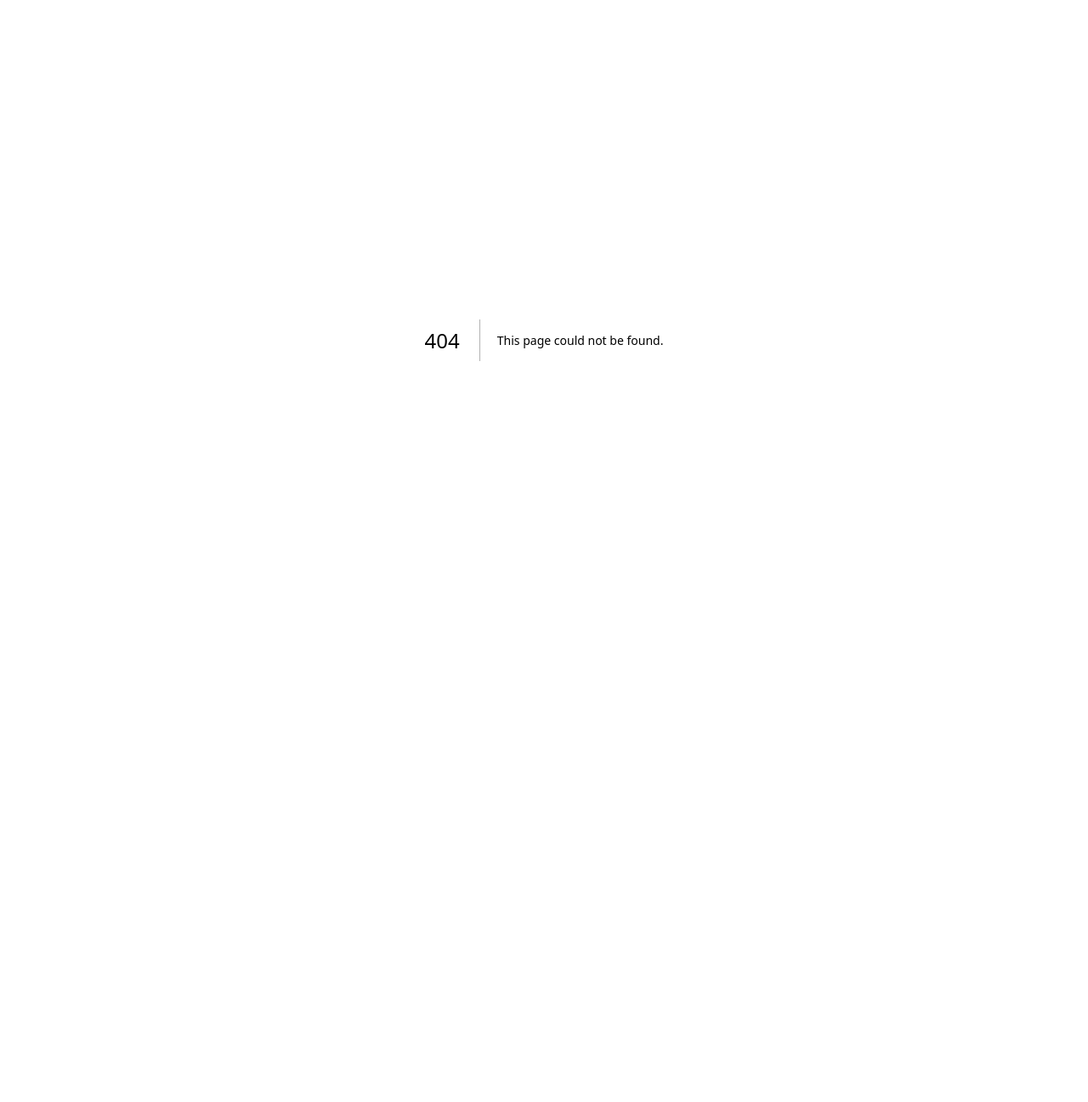
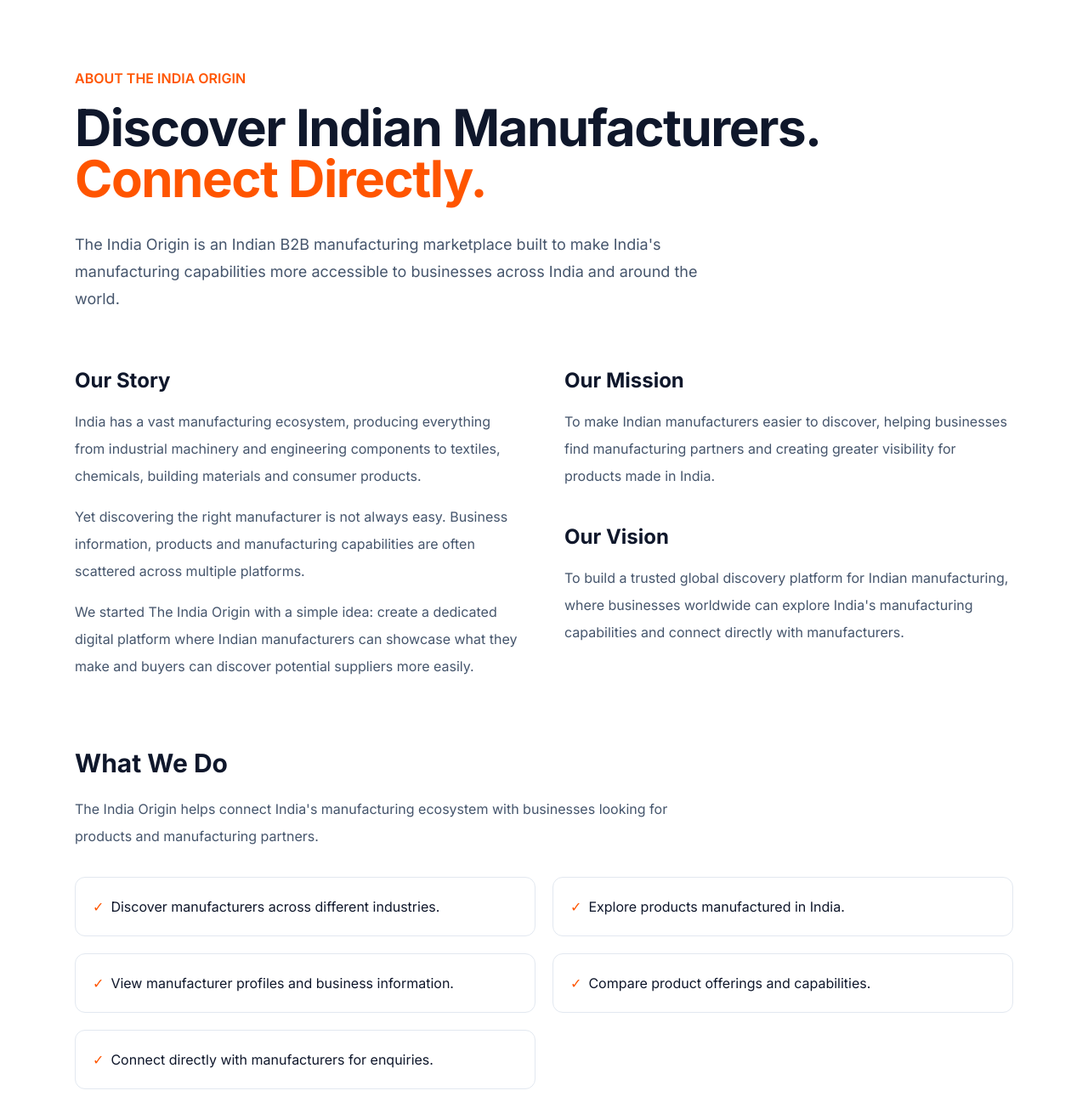
Before and after one commit to meetbx/indiaorigin, a Next.js app: page /about-us in a window 1280 px wide. Before the commit this address had no page. Shown: the top 1297 px of the page at 85% size. Before the commit the page ends 800 px from the top, so only its background shows below. Built offline with nearby package versions, Linux system fonts and the light colour scheme.

Commit message:
about us

```diff
--- /dev/null
+++ b/src/app/about-us/page.tsx
@@ -0,0 +1,177 @@
+
+import type { Metadata } from "next";
+
+export const metadata: Metadata = {
+  title:
+    "About The India Origin – Connecting Indian Manufacturers with Buyers",
+  description:
+    "Discover The India Origin, an Indian B2B manufacturing marketplace connecting manufacturers, suppliers and buyers across India and global markets.",
+  alternates: {
+    canonical: "https://www.theindiaorigin.com/about-us",
+  },
+  openGraph: {
+    title: "About The India Origin",
+    description:
+      "Discover Indian manufacturers and connect directly with suppliers through The India Origin.",
+    url: "https://www.theindiaorigin.com/about-us",
+    siteName: "The India Origin",
+    type: "website",
+  },
+};
+
+
+const organizationSchema = {
+  "@context": "https://schema.org",
+  "@type": "Organization",
+  "@id": "https://www.theindiaorigin.com/#organization",
+  "name": "The India Origin",
+  "alternateName": [
+    "The India Origin Marketplace",
+    "theindiaorigin.com"
+  ],
+  "url": "https://www.theindiaorigin.com/",
+  "logo": {
+    "@type": "ImageObject",
+    "url": "https://www.theindiaorigin.com/_next/image?url=%2Fimages%2Findiaorigin-logo.png&w=640&q=75"
+  },
+  "description":
+    "The India Origin is an Indian B2B manufacturing marketplace connecting manufacturers, suppliers and buyers across India and international markets.",
+  "knowsAbout": [
+    "Indian Manufacturing",
+    "B2B Marketplace",
+    "Indian Manufacturers",
+    "Industrial Products",
+    "Product Sourcing",
+    "Manufacturing Suppliers"
+  ]
+};
+
+
+export default function AboutUsPage() {
+  return (
+    <>
+      <script
+        type="application/ld+json"
+        dangerouslySetInnerHTML={{
+          __html: JSON.stringify(organizationSchema)
+            .replace(/</g, "\\u003c"),
+        }}
+      />
+
+      <main className="min-h-screen bg-white text-slate-900">
+        <section className="mx-auto max-w-6xl px-6 py-20">
+          <p className="mb-4 font-semibold text-[#FF5500]">
+            ABOUT THE INDIA ORIGIN
+          </p>
+
+          <h1 className="max-w-4xl text-4xl font-bold tracking-tight md:text-6xl">
+            Discover Indian Manufacturers.
+            <span className="text-[#FF5500]">
+              {" "}Connect Directly.
+            </span>
+          </h1>
+
+          <p className="mt-8 max-w-3xl text-lg leading-8 text-slate-600">
+            The India Origin is an Indian B2B manufacturing
+            marketplace built to make India's manufacturing
+            capabilities more accessible to businesses across
+            India and around the world.
+          </p>
+
+          <div className="mt-16 grid gap-12 md:grid-cols-2">
+            <div>
+              <h2 className="text-2xl font-bold">Our Story</h2>
+              <p className="mt-4 leading-8 text-slate-600">
+                India has a vast manufacturing ecosystem,
+                producing everything from industrial machinery
+                and engineering components to textiles, chemicals,
+                building materials and consumer products.
+              </p>
+              <p className="mt-4 leading-8 text-slate-600">
+                Yet discovering the right manufacturer is not
+                always easy. Business information, products and
+                manufacturing capabilities are often scattered
+                across multiple platforms.
+              </p>
+              <p className="mt-4 leading-8 text-slate-600">
+                We started The India Origin with a simple idea:
+                create a dedicated digital platform where Indian
+                manufacturers can showcase what they make and
+                buyers can discover potential suppliers more easily.
+              </p>
+            </div>
+
+            <div>
+              <h2 className="text-2xl font-bold">Our Mission</h2>
+              <p className="mt-4 leading-8 text-slate-600">
+                To make Indian manufacturers easier to discover,
+                helping businesses find manufacturing partners
+                and creating greater visibility for products
+                made in India.
+              </p>
+
+              <h2 className="mt-10 text-2xl font-bold">
+                Our Vision
+              </h2>
+              <p className="mt-4 leading-8 text-slate-600">
+                To build a trusted global discovery platform
+                for Indian manufacturing, where businesses
+                worldwide can explore India's manufacturing
+                capabilities and connect directly with manufacturers.
+              </p>
+            </div>
+          </div>
+
+          <section className="mt-20">
+            <h2 className="text-3xl font-bold">What We Do</h2>
+            <p className="mt-5 max-w-3xl leading-8 text-slate-600">
+              The India Origin helps connect India's manufacturing
+              ecosystem with businesses looking for products
+              and manufacturing partners.
+            </p>
+
+            <ul className="mt-8 grid gap-5 sm:grid-cols-2">
+              {[
+                "Discover manufacturers across different industries.",
+                "Explore products manufactured in India.",
+                "View manufacturer profiles and business information.",
+                "Compare product offerings and capabilities.",
+                "Connect directly with manufacturers for enquiries."
+              ].map((item) => (
+                <li
+                  key={item}
+                  className="rounded-xl border border-slate-200 p-5 leading-7"
+                >
+                  <span className="mr-2 text-[#FF5500]">✓</span>
+                  {item}
+                </li>
+              ))}
+            </ul>
+          </section>
+
+          <section className="mt-20 rounded-2xl bg-slate-50 p-8 md:p-12">
+            <h2 className="text-3xl font-bold">
+              Be Part of India's Manufacturing Story
+            </h2>
+            <p className="mt-5 max-w-2xl leading-8 text-slate-600">
+              Whether you are a manufacturer looking to expand
+              your reach or a buyer searching for manufacturing
+              partners, The India Origin welcomes you.
+            </p>
+
+            <p className="mt-8 text-xl font-semibold text-[#FF5500]">
+              Rooted in India. Ready for the World.
+            </p>
+
+            <a
+              href="/"
+              className="mt-8 inline-flex rounded-lg bg-[#FF5500] px-7 py-3 font-semibold text-white hover:bg-orange-600"
+            >
+              Explore Manufacturers
+            </a>
+          </section>
+        </section>
+      </main>
+    </>
+  );
+}
--- a/src/app/page.tsx
+++ b/src/app/page.tsx
@@ -4,6 +4,49 @@ import type { Product } from "@/types/marketplace";
 import HomePageClient from "./HomePageClient";
 
 export const revalidate = 60;
+
+
+
+const structuredData = [
+  {
+    "@context": "https://schema.org",
+    "@type": "Organization",
+    "@id": "https://www.theindiaorigin.com/#organization",
+    "name": "The India Origin",
+    "alternateName": [
+      "The India Origin Marketplace",
+      "theindiaorigin.com"
+    ],
+    "url": "https://www.theindiaorigin.com/",
+    "logo": {
+      "@type": "ImageObject",
+      "url": "https://www.theindiaorigin.com/_next/image?url=%2Fimages%2Findiaorigin-logo.png&w=640&q=75"
+    },
+    "description":
+      "The India Origin is an Indian B2B manufacturing marketplace connecting manufacturers, suppliers and buyers across India and international markets.",
+    "knowsAbout": [
+      "Indian Manufacturing",
+      "B2B Marketplace",
+      "Indian Manufacturers",
+      "Industrial Products",
+      "Product Sourcing",
+      "Manufacturing Suppliers"
+    ]
+  },
+  {
+    "@context": "https://schema.org",
+    "@type": "WebSite",
+    "@id": "https://www.theindiaorigin.com/#website",
+    "name": "The India Origin",
+    "alternateName": "The India Origin Marketplace",
+    "url": "https://www.theindiaorigin.com/",
+    "publisher": {
+      "@id": "https://www.theindiaorigin.com/#organization"
+    }
+  }
+];
+
+
 
 export default async function HomePage() {
   let initialProducts: Product[] = [];
@@ -122,11 +165,23 @@ export default async function HomePage() {
     initialError = "Unable to load products. Please try again.";
   }
 
+
   return (
+  <>
+    <script
+      type="application/ld+json"
+      dangerouslySetInnerHTML={{
+        __html: JSON.stringify(structuredData).replace(/</g, "\\u003c"),
+      }}
+    />
+
     <HomePageClient
       initialProducts={initialProducts}
       initialHasMore={initialHasMore}
       initialError={initialError}
     />
-  );
+  </>
+);
+
+
 }
```
